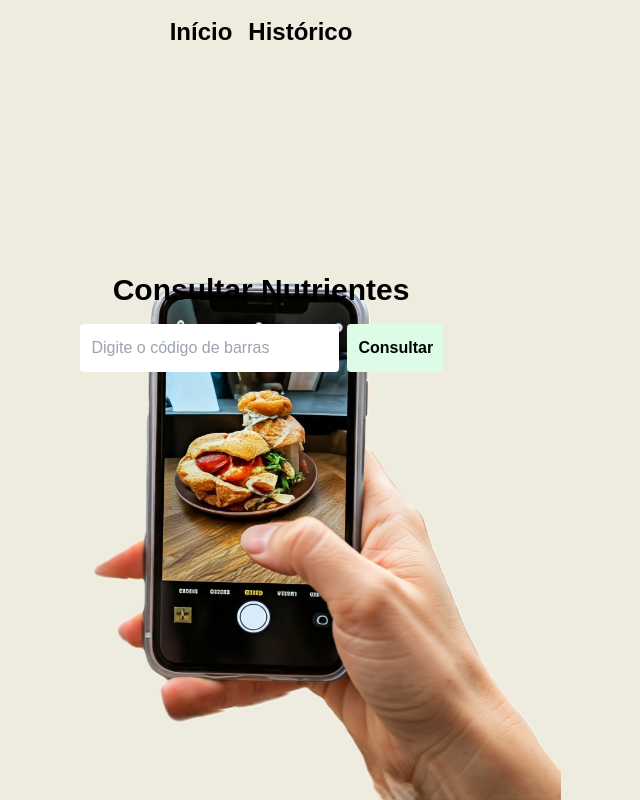
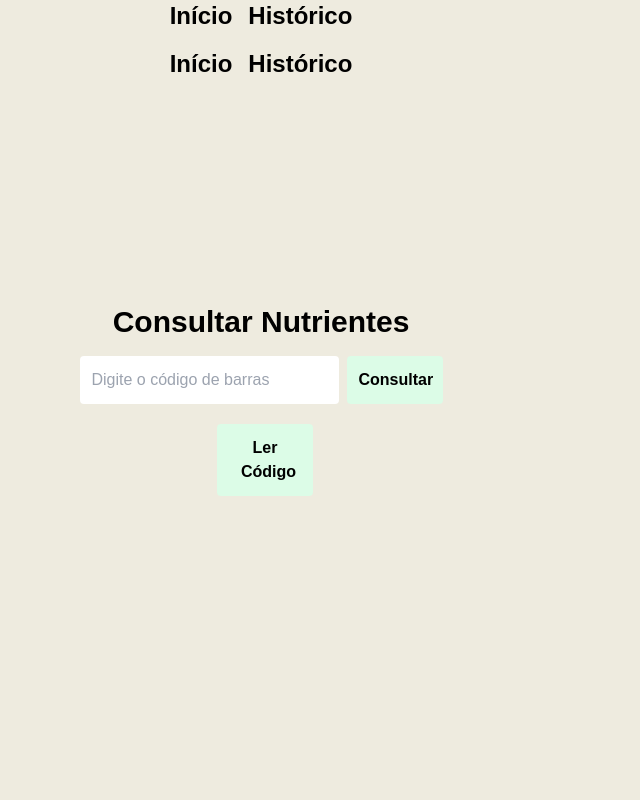
Before and after one commit to gabrielhenriqCS/Read-Nutrients, a Next.js app: page / in a window 1280 px wide. Shown: the whole page, without its empty margins (379-1019 px from the left). Built offline with nearby package versions, Linux system fonts and the light colour scheme.

Commit message:
feat: refactor navigation

```diff
--- a/src/app/components/NavBar.tsx
+++ b/src/app/components/NavBar.tsx
@@ -1,10 +1,12 @@
+import Link from "next/link";
+
 export function NavBar() {
     return (
-        <>
+        <nav className="bg- flex justify-center">
             <ul className="flex flex-row gap-4 font-bold text-2xl">
-                <li><a href="/">Início</a></li>
-                <li><a href="/histórico">Histórico</a></li>
+                <li><Link href="/">Início</Link></li>
+                <li><Link href="/histórico">Histórico</Link></li>
             </ul>
-        </>
+        </nav>
     )
 }
--- a/src/app/layout.tsx
+++ b/src/app/layout.tsx
@@ -1,16 +1,19 @@
 import type { Metadata } from "next";
 import "./globals.css";
+import { NavBar } from "./components/NavBar";
+
 
 export const metadata: Metadata = {
   title: "Leitura de Nutrientes",
   description: "Generated by create next app",
 };
 
-export default function HomeLayout({ children }: { children: React.ReactNode }) {
+export default function Layout({ children }: { children: React.ReactNode }) {
   return (
     <html lang="pt-br">
       <body>
-        {children}
+        <NavBar/>
+        <main>{children}</main>
       </body>
     </html>
   );
--- a/src/app/page.tsx
+++ b/src/app/page.tsx
@@ -1,6 +1,4 @@
-import Image from "next/image";
-import CellFood from "./assets/apontandocelular.png"
-import { ConsultarNutrientes } from "./pages/consultarnutri";
+import { ConsultarNutrientes } from "./pages/consultar-nutrientes/consultar";
 import { NavBar } from "./components/NavBar";
 import { ButtomLerCodigo } from "./components/Buttomlercodigo";
 
@@ -12,7 +10,7 @@ export default function Home() {
     </header>
     <main className="flex flex-col justify-center items-center py-0 my-52">
         <ConsultarNutrientes />
-      <Image className="absolute bottom-0 z-0 float-right" src={CellFood} alt="logo" width={600} />
+
       <ButtomLerCodigo />
       </main>
       </div>
--- a/src/app/pages/consultarnutri.tsx
+++ b/src/app/pages/consultar-nutrientes/consultar.tsx
@@ -3,7 +3,7 @@ import React, { useState } from "react";
 
 export function ConsultarNutrientes() {
     const [erro, setErro] = useState(false);
-    const [codeBar, setCodeBar] = useState<string | null>();
+    const [codeBar, setCodeBar] = useState<number | null>();
 
     const MsgErro = () => {
         if (!codeBar) {
@@ -17,8 +17,8 @@ export function ConsultarNutrientes() {
         <>
         <h1 className="font-bold text-3xl z-10">Consultar Nutrientes</h1>
         <div className="flex items-center mt-4 z-10">
-            <input className="py-3 pr-10 pl-3 rounded box-border" type="text" name="codebar" id="codebar"  placeholder="Digite o código de barras" onChange={(e) => setCodeBar(e.target.value)} />
-            <button className="ml-2 bg-green-100 p-3 rounded font-semibold text-base w-24 hover:bg-green-600 hover:text-white active:bg-green-900" onClick={MsgErro}>Consultar</button>
+            <input className="py-3 pr-10 pl-3 rounded box-border" type="text" name="codebar" id="codebar"  placeholder="Digite o código de barras" onChange={(e) => setCodeBar(Number(e.target.value))} />
+            <button className="ml-2 bg-green-100 p-3 rounded font-semibold text-base w-24 hover:bg-green-600 hover:text-white active:bg-green-900" onClick={(novaConsulta) => !novaConsulta && MsgErro}>Consultar</button>
         </div>
        {erro && <div className="bg-red-300 p-2 rounded text-red-800 z-10 mt-4">
                 <h1>A requisição não foi bem sucedida.</h1>
--- a/src/app/pages/historico.tsx
+++ /dev/null
@@ -1,6 +0,0 @@
-export function Historico() {
-    return (
-        <><h1>Historico</h1></>
-
-    )
-}
--- /dev/null
+++ b/src/app/pages/histórico/historico.tsx
@@ -0,0 +1,5 @@
+export default function Historico() {
+    return (
+        <><h1>Historico</h1><p>Veja todas as consultas feitas:</p></>
+    )
+}
--- a/src/app/pages/notfound.tsx
+++ b/src/app/pages/notfound.tsx
@@ -2,7 +2,7 @@ export function NotFound() {
     return (
         <>
         <h1>404 Não encontrado</h1>
-        <p>Pagina nao encontrada</p>
+        <p>Pagina não encontrada</p>
         </>
     )
 }
```
Also changed, not shown: src/app/pages/dadosdoproduto.tsx (deleted, +0 -17 lines), src/app/assets/apontandocelular.png (deleted).
